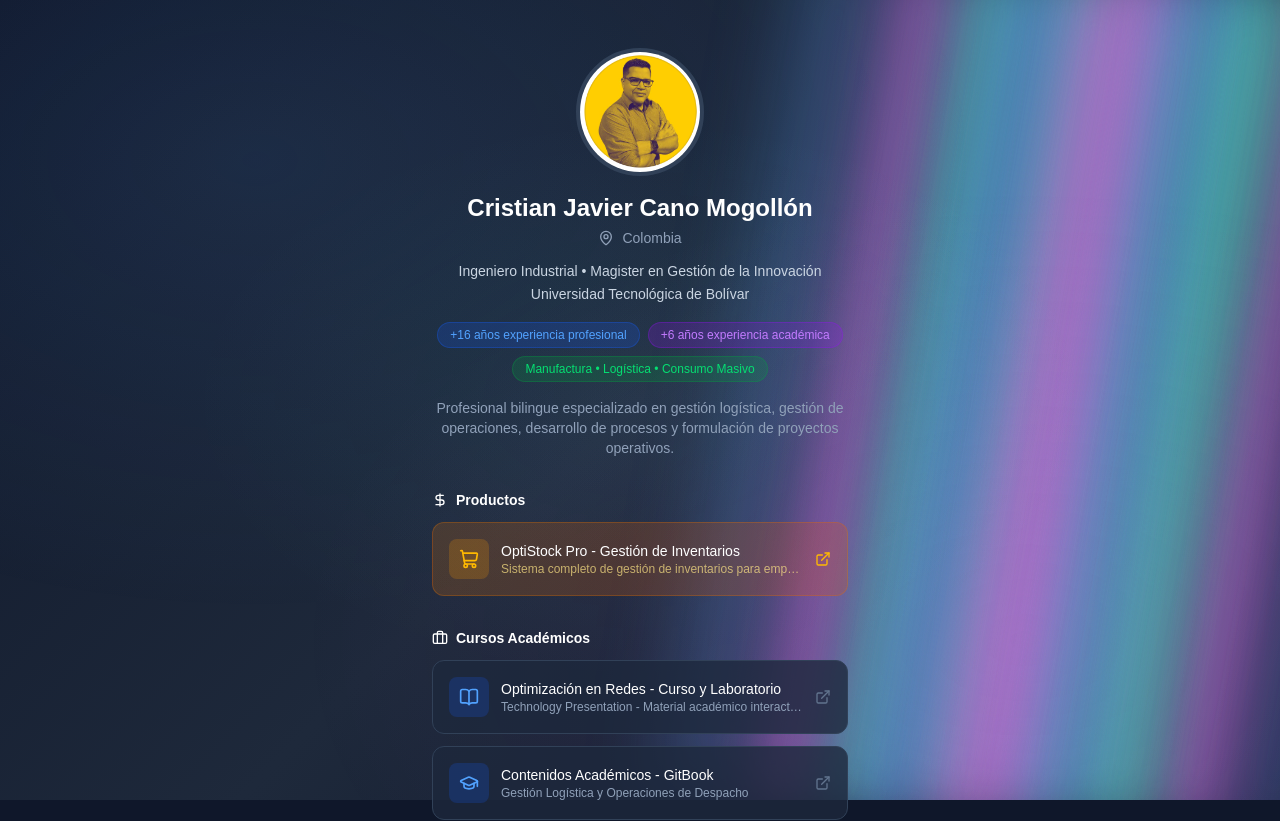
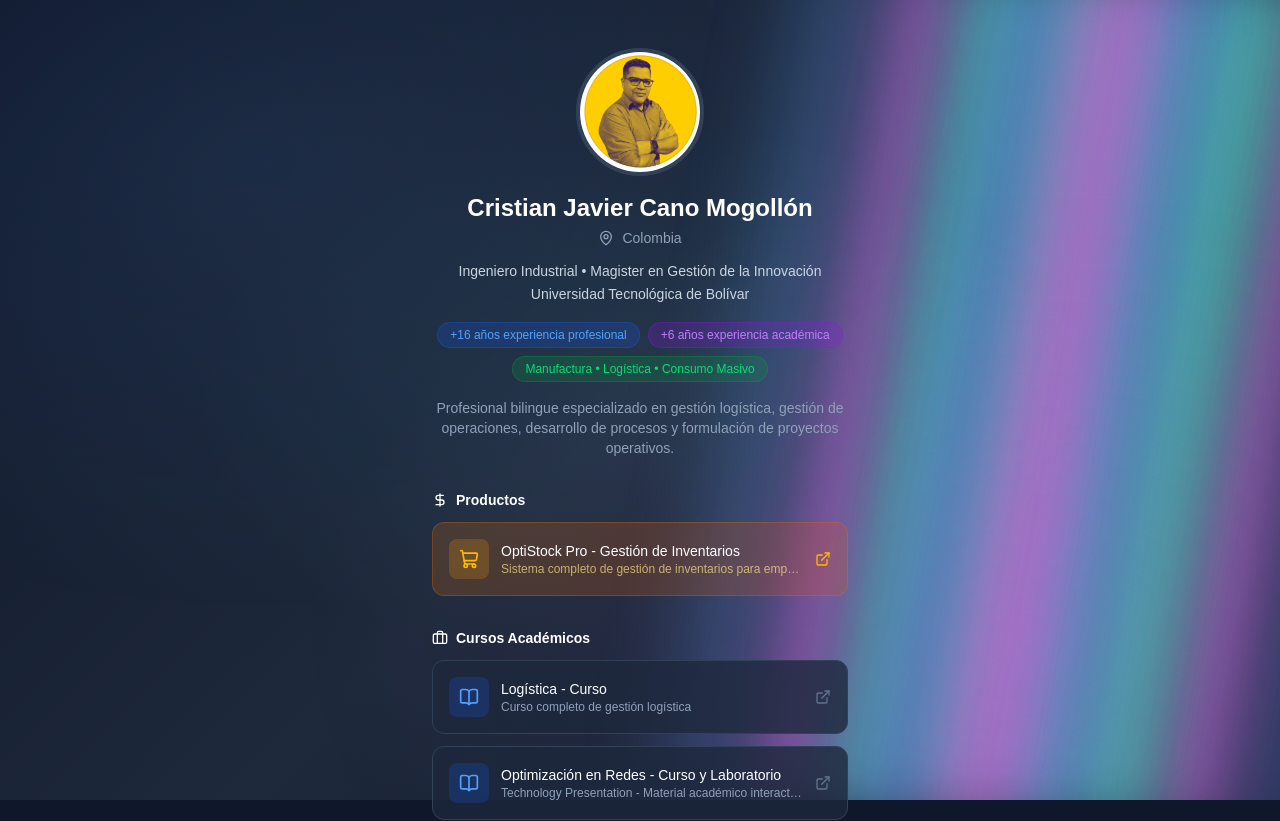
Before and after one commit to cristianjaviercano/landing_page_professional_crc, a Next.js app: page / in a window 1280 px wide. Shown: the top 821 px of the page. Built offline with nearby package versions, Linux system fonts and the light colour scheme.

Commit message:
Add logistica course to academic section

```diff
--- a/src/app/page.tsx
+++ b/src/app/page.tsx
@@ -29,6 +29,12 @@ const links = {
     },
   ],
   academic: [
+    {
+      title: "Logística - Curso",
+      description: "Curso completo de gestión logística",
+      url: "https://logiticcourse.vercel.app",
+      icon: BookOpen,
+    },
     {
       title: "Optimización en Redes - Curso y Laboratorio",
       description: "Technology Presentation - Material académico interactivo",
```
